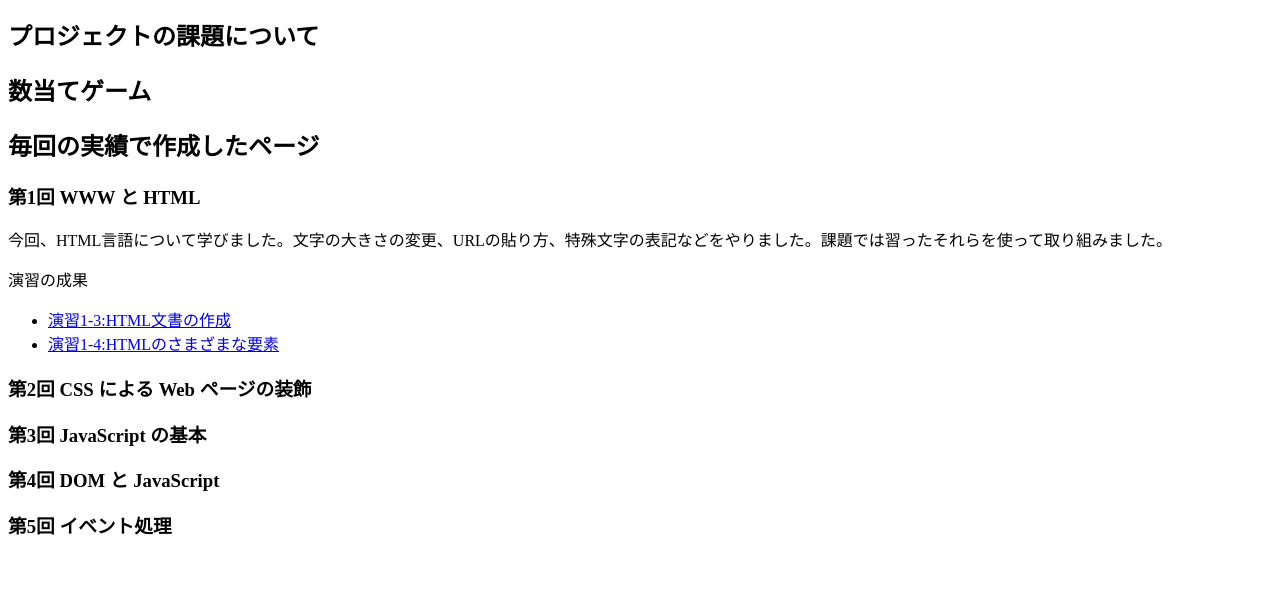
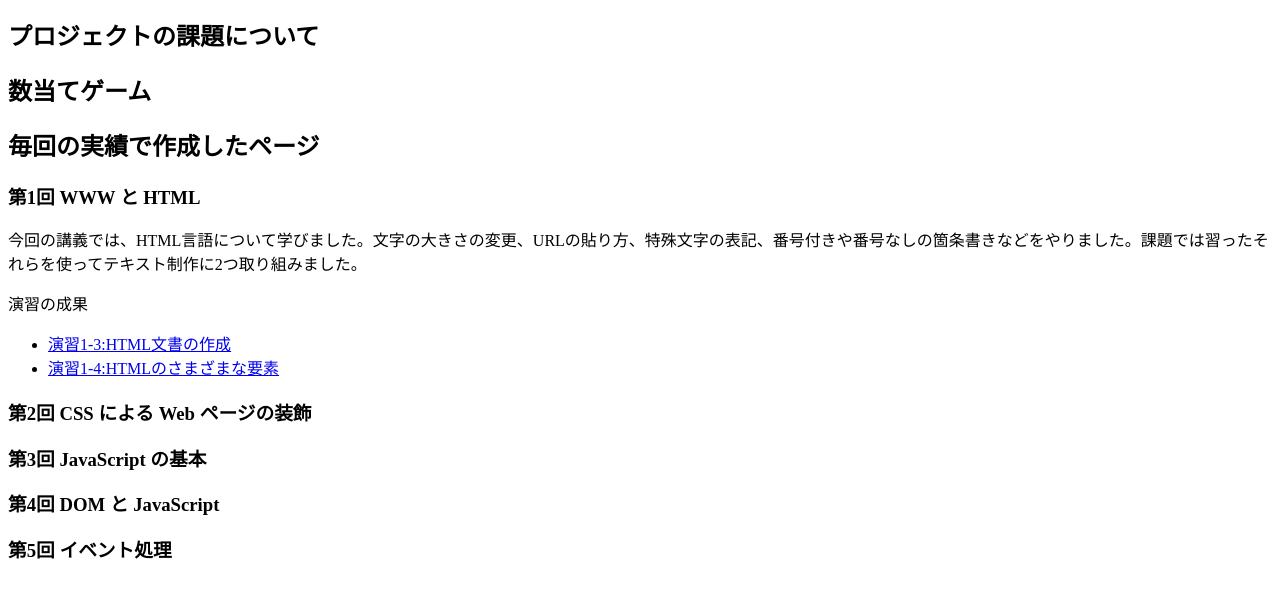
Before and after one commit to G284212022/medialabo, a plain HTML site: page index.html in a window 1280 px wide. Shown: the part 127-724 px from the top of the page. Drawn offline with Linux system fonts and the light colour scheme.

Commit message:
課題1-1

```diff
--- a/index.html
+++ b/index.html
@@ -11,7 +11,7 @@
     <h2>数当てゲーム</h2>
     <h2>毎回の実績で作成したページ</h2>
     <h3>第1回 WWW と HTML</h3>
-    <p>今回、HTML言語について学びました。文字の大きさの変更、URLの貼り方、特殊文字の表記などをやりました。課題では習ったそれらを使って取り組みました。
+    <p>今回の講義では、HTML言語について学びました。文字の大きさの変更、URLの貼り方、特殊文字の表記、番号付きや番号なしの箇条書きなどをやりました。課題では習ったそれらを使ってテキスト制作に2つ取り組みました。
     <p>演習の成果</p>
     <ul>
       <li><a href="file:///Users/macuser/Documents/medialabo/practice-html/structure.html" target="_blank">演習1-3:HTML文書の作成</a></li>
```
